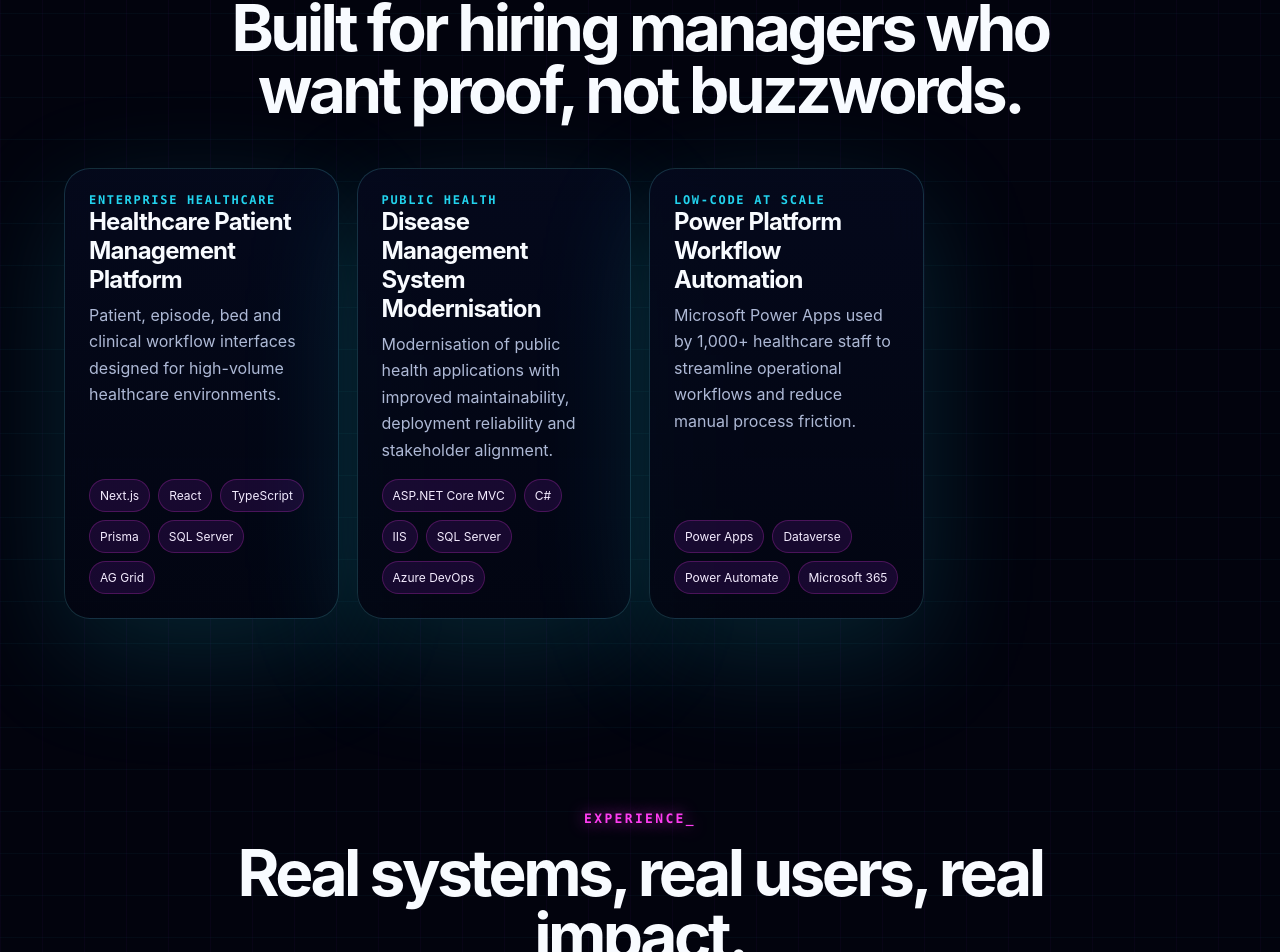
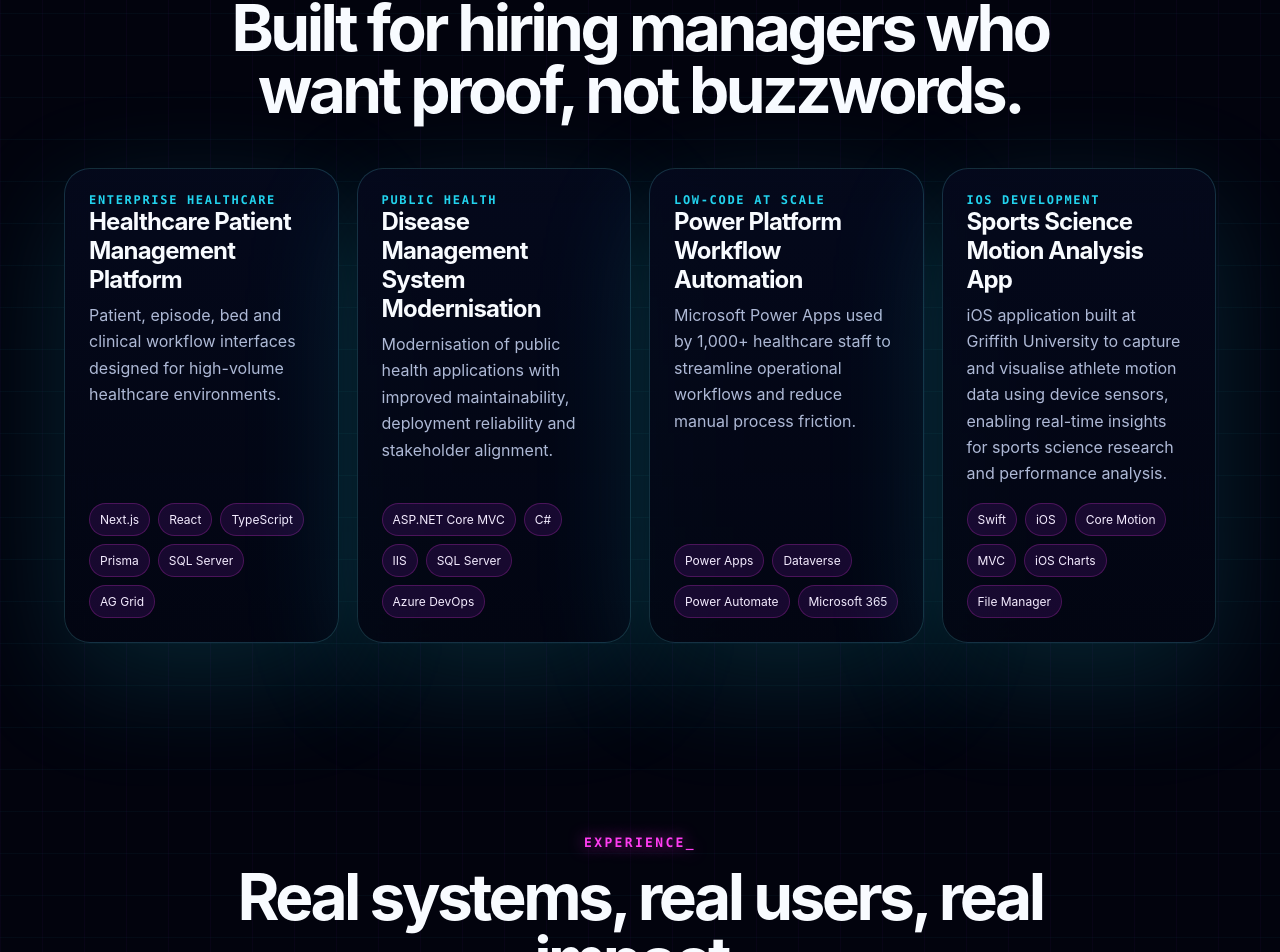
Before and after one commit to sadeedch/portfolio, a Next.js app: page / in a window 1280 px wide. Shown: the part 3179-4131 px from the top of the page. Built offline with nearby package versions, Linux system fonts and the light colour scheme.

Commit message:
Add Sports Science Motion Analysis App entry

```diff
--- a/app/page.js
+++ b/app/page.js
@@ -80,6 +80,12 @@
     text: 'Microsoft Power Apps used by 1,000+ healthcare staff to streamline operational workflows and reduce manual process friction.',
     stack: ['Power Apps', 'Dataverse', 'Power Automate', 'Microsoft 365']
   },
+   {
+  title: 'Sports Science Motion Analysis App',
+  tag: 'iOS Development',
+  text: 'iOS application built at Griffith University to capture and visualise athlete motion data using device sensors, enabling real-time insights for sports science research and performance analysis.',
+  stack: ['Swift', 'iOS', 'Core Motion', 'MVC', 'iOS Charts', 'File Manager']
+}
 
 ];
 
```
